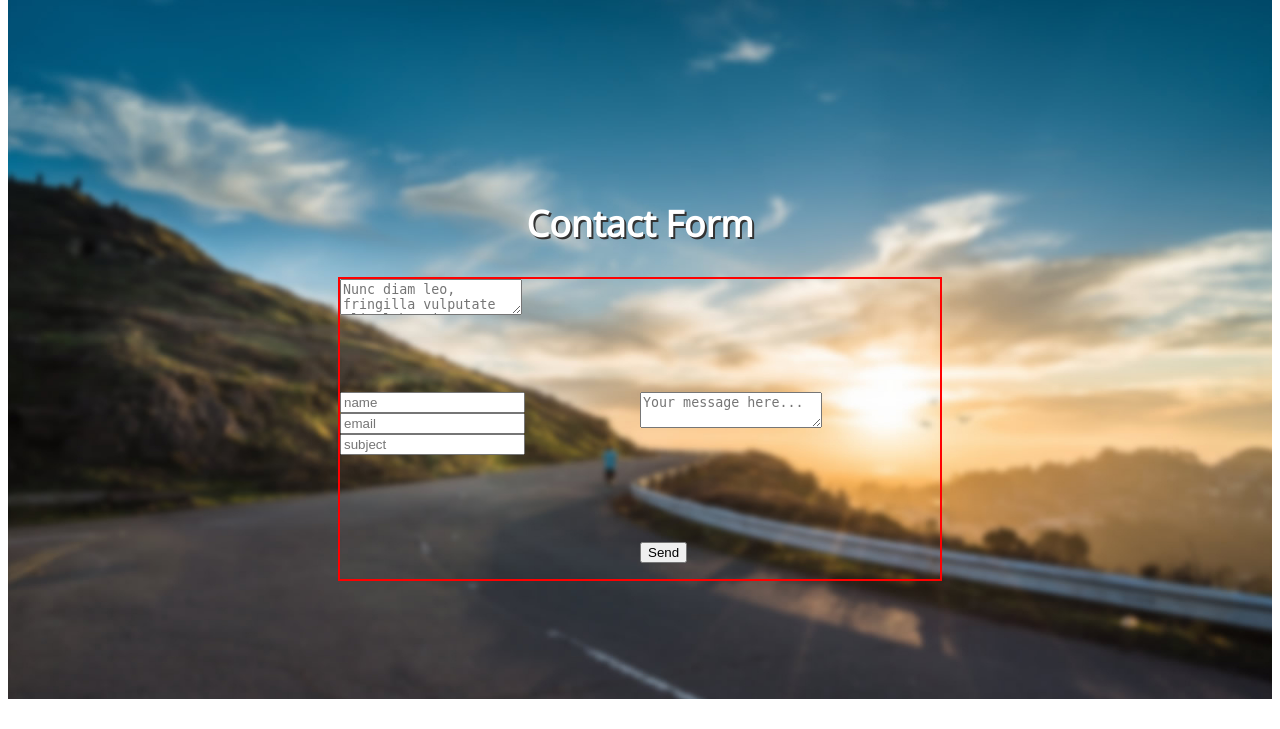
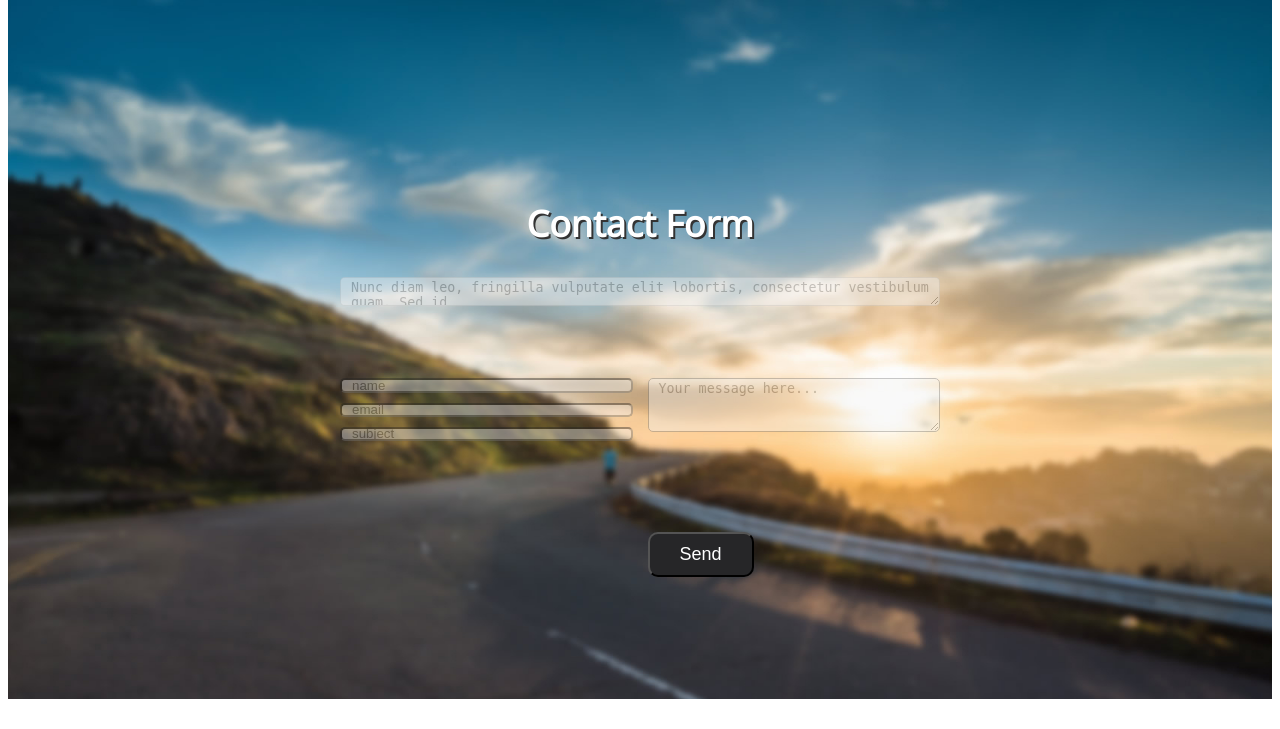
Before and after one commit to GreatDeveloper66/voyage-prework-tier1-adams, a PHP site: page / in a window 1280 px wide. Shown: the part 3516-4245 px from the top of the page. Run offline with PHP 8.4, Linux system fonts and the light colour scheme; some libraries are stand-ins or nearby versions.

Commit message:
Updated styling of form

```diff
--- a/index.css
+++ b/index.css
@@ -70,36 +70,6 @@ i:hover {
 	cursor: pointer;
 }
 
-
-/*
-menu.navmenu a button {
-	width: 100%;
-	text-align: center;
-}
-
-
-menu.navmenu {
-	display: none;
-	height: 75px;
-	width: 100%;
-	margin-top: -5px;
-}
-
-menu.collapsemenu {
-	display: flex;
-	position: fixed;
-	margin-top: 75px;
-	flex-direction: column;
-	width: 75vw;
-	overflow-x: hidden;
-}
-
-menu.collapsemenu a button {
-	width: 100%;
-	text-align: center;
-}
-*/
-
 i#accordian {
 	display: flex;
 }
@@ -167,8 +137,6 @@ div.column button {
 	text-align: center;
 	line-height: 18px;
 }
-
-
 
 div.column button:hover {
 	cursor: pointer;
@@ -303,13 +271,17 @@ footer h2 {
 form {
 	display: grid;
 	grid-template: repeat(8, 1fr)/1fr;
+	grid-gap: 15px;
+	grid-auto-rows: auto;
+	max-width: 600px;
+	height: 300px;
 	grid-template-areas: "messagebox"
 		"messagebox"
 		"messagebox"
+		"inputbox"
+		"inputbox"
 		"textbox"
 		"textbox"
-		"inputbox"
-		"inputbox"
 		"sendbutton";
 }
 
@@ -329,7 +301,41 @@ form div.sendbutton {
 	grid-area: sendbutton;
 }
 
+textarea, input {
+	width: 100%;
+	border-radius: 5px;
+	padding-left: 10px;
+	color: #000;
+	background: #F2F2F2 none repeat scroll 00;
+	opacity: 0.4;
+}
 
+div.textbox textarea {
+	height: 25%;
+}
+div.messagebox textarea {
+	height: 33%;
+}
+
+input {
+	height: 7%;
+	margin-bottom: 5px;
+}
+
+form button {
+	background-color: #262628;
+	color: #FFF;
+	margin-top: 20px;
+	padding: 10px 30px;
+	border-radius: 10px;
+	font-size: 18px;
+	transition: all 0.5s;
+}
+
+form button:hover {
+		background-color: #FFFFFF;
+		color: #000000;
+}
 
 div.column button.greenbutton {
 	background-color: #178A27;
@@ -373,18 +379,6 @@ div.column h2.greyheader {
 		height: 100px;
 		margin-top: -5px;
 	}
-	/*
-	menu.navmenu {
-		position: fixed;
-		display: flex;
-		justify-content: center;
-		align-items: center;
-	}
-
-	menu.collapsemenu {
-		display: none;
-	}
-*/
 
 		div.titleblock {
 		margin: auto;
@@ -407,14 +401,16 @@ div.column h2.greyheader {
 		grid-template: 1fr 1fr/1fr 1fr;
 	}
 
-	div.row6 form {
+	form {
 		display: grid;
 		grid-template: repeat(8, 1fr)/1fr 1fr;
+		/*
 		width: 80%;
 		max-width: 600px;
 		height: 300px;
 		grid-auto-rows: auto;
 		border: 2px solid red;
+		*/
 		grid-template-areas: "messagebox messagebox"
 			"messagebox messagebox"
 			"messagebox messagebox"
@@ -423,6 +419,14 @@ div.column h2.greyheader {
 			"inputbox textbox"
 			"inputbox textbox"
 			". sendbutton";
+	}
+
+	div.textbox textarea {
+	height: 45%;
+}
+	input {
+		height: 12%;
+		margin-bottom: 10px;
 	}
 }
 
--- a/index.html
+++ b/index.html
@@ -115,14 +115,13 @@
 				<button>Read More</button>
 			</div>
 		</div>
-
 		<div class="row6" id="row6">
 			<h2>Contact Form</h2>
-			<form id="contactform" action="#" method="POST" enctype="mutipart/form-data">
+			<form id="contactform" action="#" method="POST" enctype="mutipart/form-data" target="_blank">
 				<div class="messagebox">
 					<textarea id="messagebox" name="messagebox" placeholder="Nunc diam leo, fringilla vulputate elit lobortis, consectetur vestibulum quam. Sed id
 felis ligula. In euismod libero at magna dapibus, in rutrum velit lacinia.
-Etiam a mi quis arcu varius condimentum."></textarea>
+Etiam a mi quis arcu varius condimentum." disabled></textarea>
 				</div>
 				<div class="textbox">
 					<textarea id="subject" name="subject" placeholder="Your message here..."></textarea>
```
